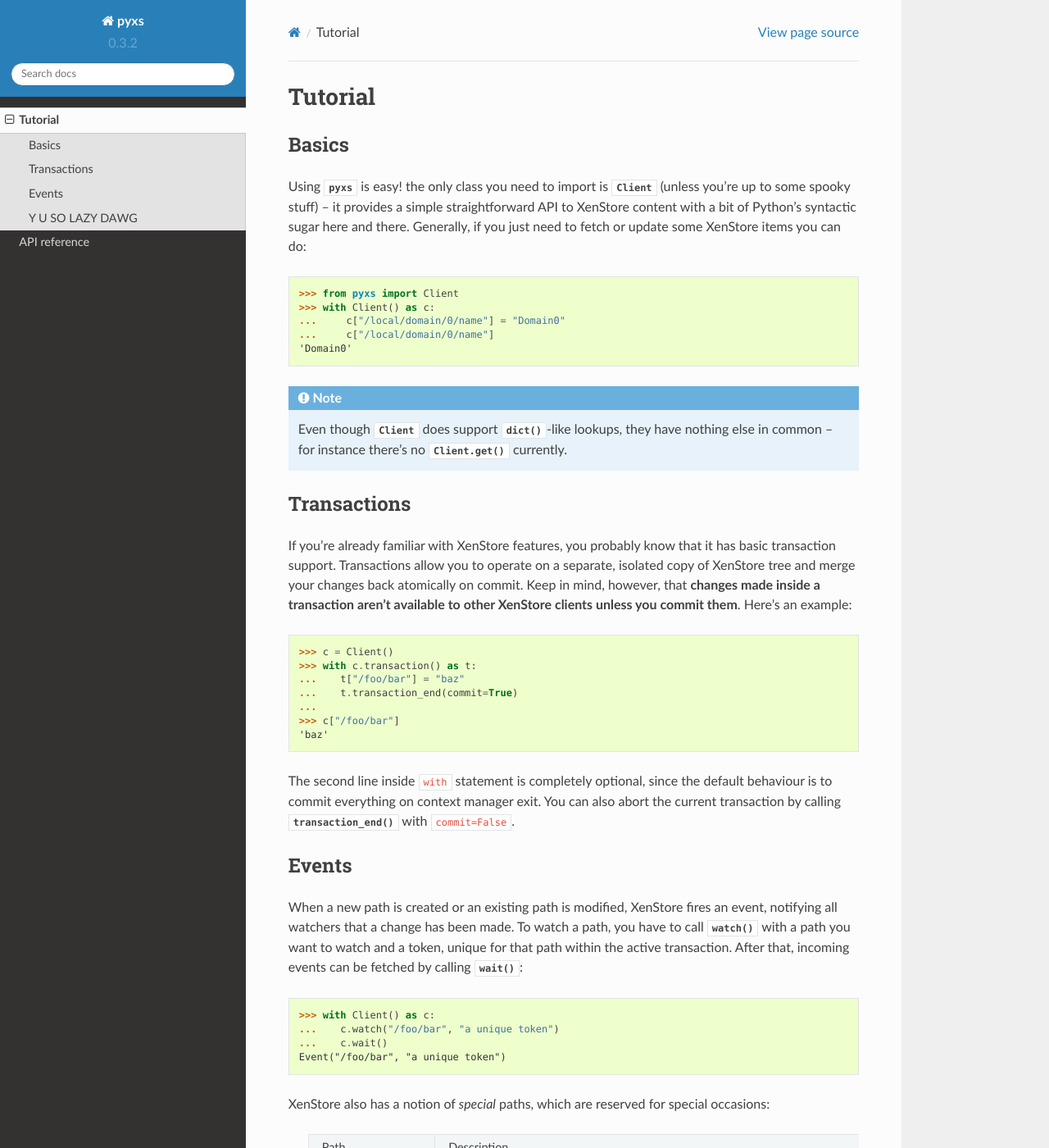
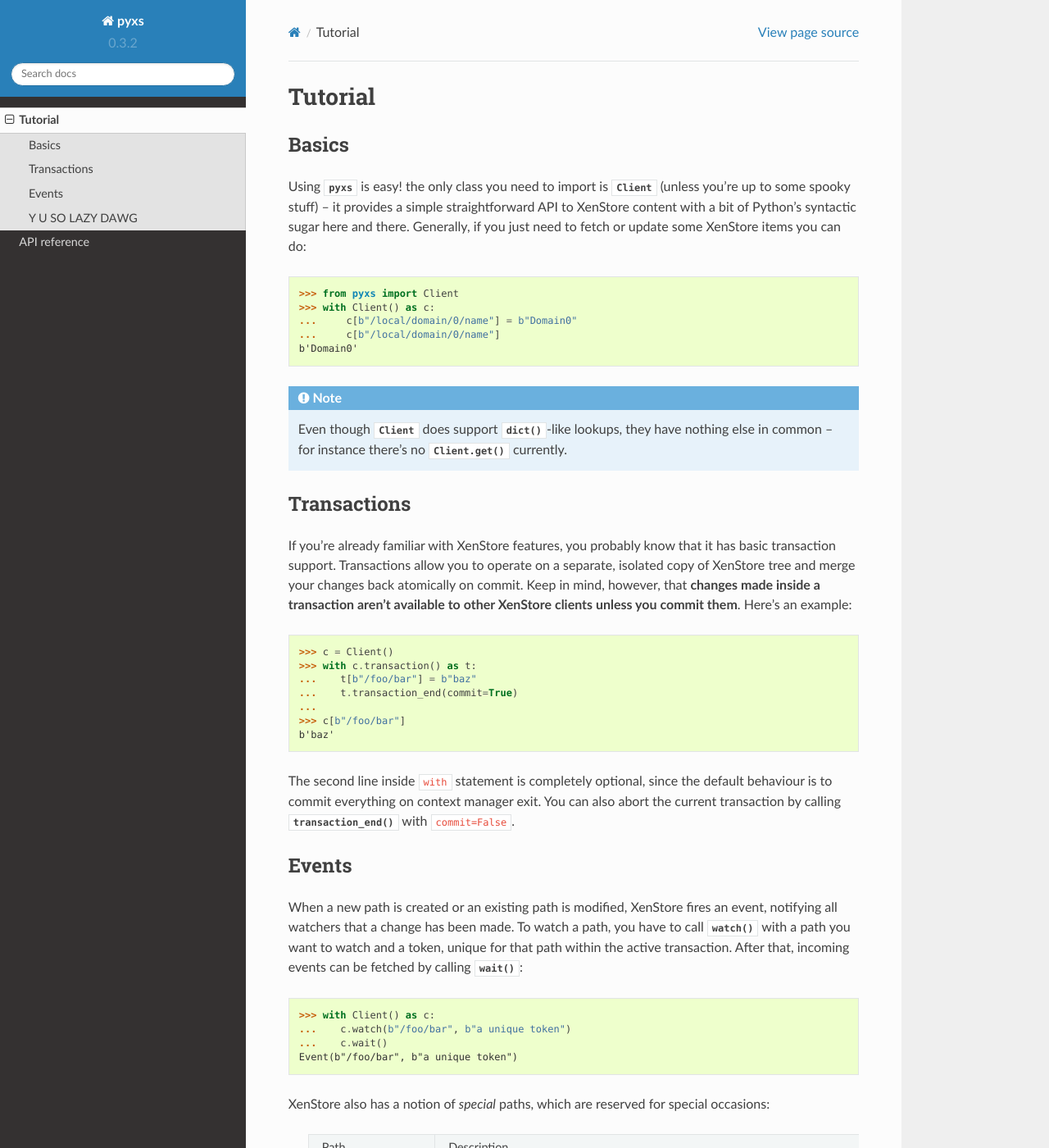
Before and after one commit to selectel/pyxs, a Sphinx documentation site: the page built from docs/tutorial.rst, in a window 1280 px wide and 1400 px high. Shown: the whole window at 82% size. Built offline with Sphinx 7.4.7 and the Read the Docs theme 2.0.0, drawn with Linux system fonts in a browser that asks for light colours.

```diff
--- a/docs/tutorial.rst
+++ b/docs/tutorial.rst
@@ -15,9 +15,9 @@ need to fetch or update some XenStore items you can do::
 
    >>> from pyxs import Client
    >>> with Client() as c:
-   ...     c["/local/domain/0/name"] = "Domain0"
-   ...     c["/local/domain/0/name"]
-   'Domain0'
+   ...     c[b"/local/domain/0/name"] = b"Domain0"
+   ...     c[b"/local/domain/0/name"]
+   b'Domain0'
 
 .. note:: Even though :class:`~pyxs.client.Client` does support
           :func:`dict`-like lookups, they have nothing else in common
@@ -36,11 +36,11 @@ you commit them**. Here's an example::
 
     >>> c = Client()
     >>> with c.transaction() as t:
-    ...    t["/foo/bar"] = "baz"
+    ...    t[b"/foo/bar"] = b"baz"
     ...    t.transaction_end(commit=True)
     ...
-    >>> c["/foo/bar"]
-    'baz'
+    >>> c[b"/foo/bar"]
+    b'baz'
 
 The second line inside ``with`` statement is completely optional,
 since the default behaviour is to commit everything on context manager
@@ -59,9 +59,9 @@ within the active transaction. After that, incoming events can be
 fetched by calling :meth:`~pyxs.client.Client.wait`::
 
     >>> with Client() as c:
-    ...    c.watch("/foo/bar", "a unique token")
+    ...    c.watch(b"/foo/bar", b"a unique token")
     ...    c.wait()
-    Event("/foo/bar", "a unique token")
+    Event(b"/foo/bar", b"a unique token")
 
 XenStore also has a notion of `special` paths, which are reserved for
 special occasions:
@@ -97,5 +97,5 @@ in the code to switch to :mod:`pyxs`::
 
    >>> from pyxs import xs
    >>> xs = xs()
-   >>> xs.read(0, "/local/domain/0/name")
-   'Domain0'
+   >>> xs.read(0, b"/local/domain/0/name")
+   v'Domain0'
```
Also changed, not shown: 3 other files.
